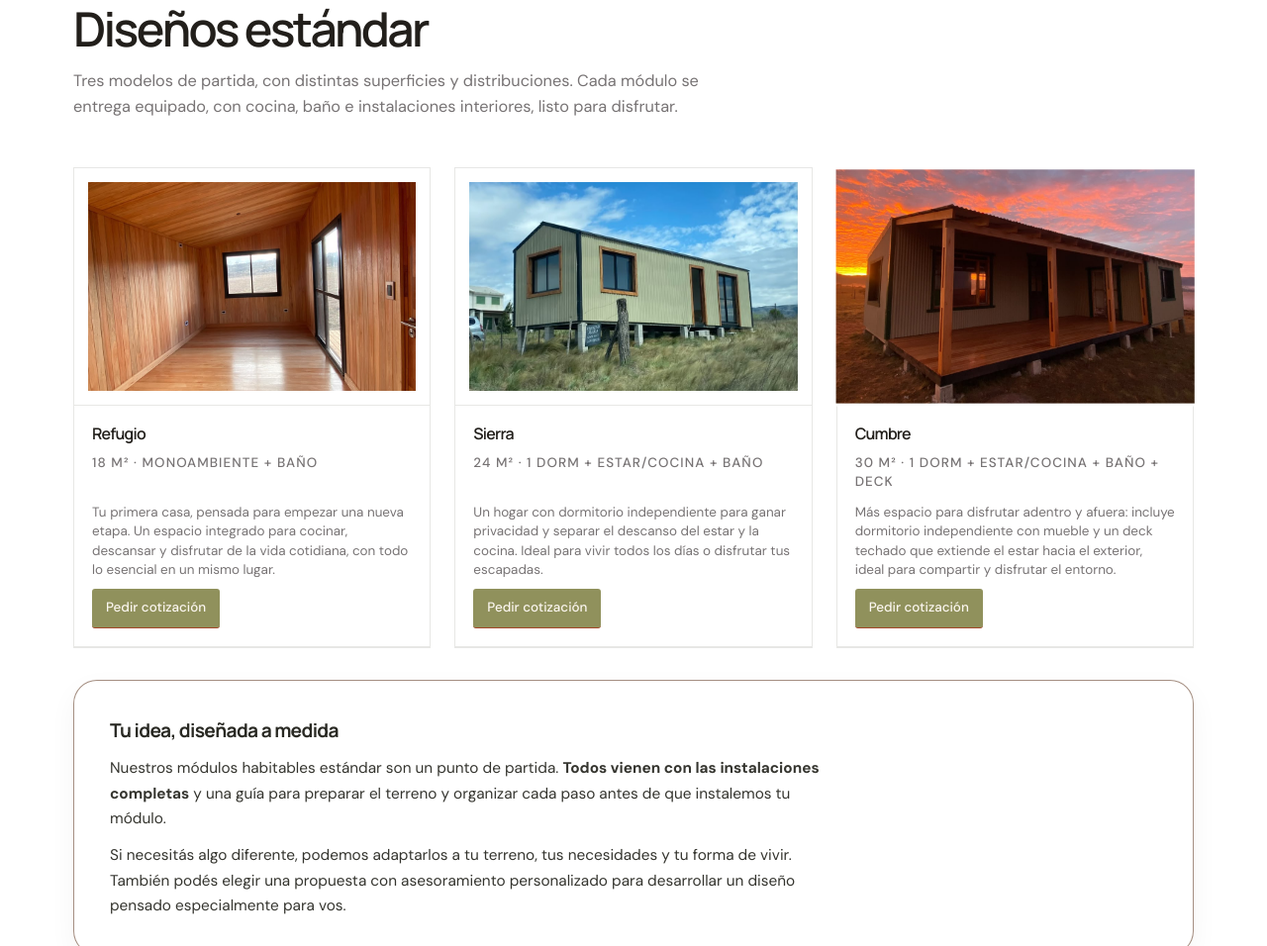
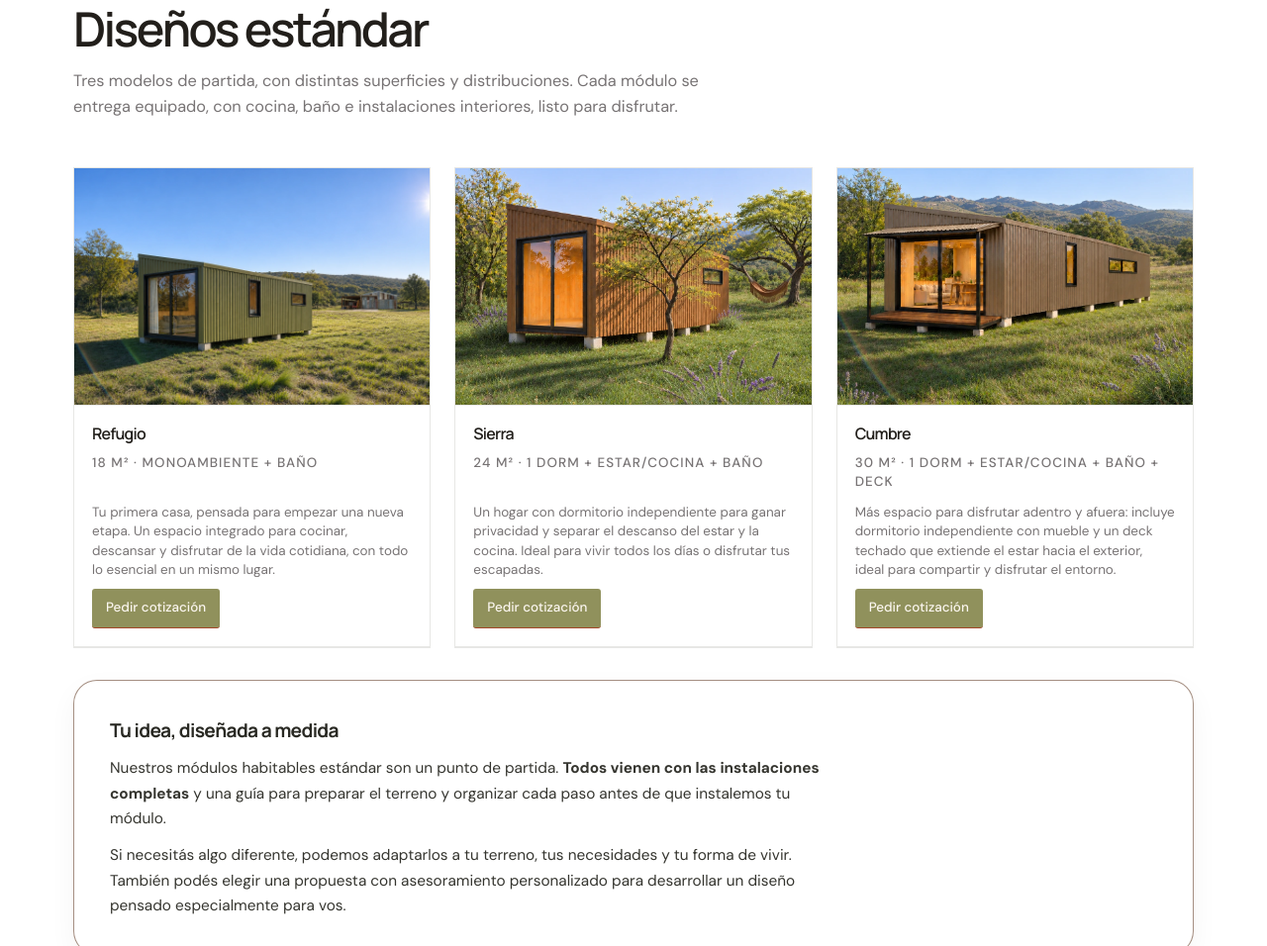
Before and after one commit to somoscajastudio-naza/modulosloronegro, a plain HTML site: page index.html in a window 1280 px wide. Shown: the part 884-1840 px from the top of the page at 99% size. Drawn offline with Linux system fonts and the light colour scheme; a script that the page names is missing.

Commit message:
Reemplaza fotos de módulos por miniaturas aprobadas sin ampliación

```diff
--- a/index.html
+++ b/index.html
@@ -479,6 +479,7 @@
   .gallery-count{position:absolute;bottom:0;left:50%;transform:translateX(-50%);color:#fff;font-size:.85rem;letter-spacing:.08em}
   @media(max-width:600px){.gallery-controls{display:none}.gallery-grid{gap:10px;padding-left:16px;padding-right:16px;margin-left:-16px;margin-right:-16px}.gallery-item{flex-basis:88vw;width:88vw;border-radius:10px}.gallery-lightbox{padding:12px}.gallery-lightbox img{max-width:100%;max-height:calc(100% - 100px)}.gallery-close{right:0;top:0;width:42px;height:42px}.gallery-prev,.gallery-next{top:auto;bottom:8px;transform:none;width:42px;height:42px}.gallery-prev{left:calc(50% - 52px)}.gallery-next{right:calc(50% - 52px)}.gallery-count{bottom:20px;font-size:.75rem}}
 
+  #modulos .module-photo{aspect-ratio:3/2;object-fit:cover;object-position:center 68%;padding:0;cursor:default;}
 </style>
 </head>
 <body>
@@ -526,7 +527,7 @@
 
       <div class="modules-grid">
         <article class="module-card">
-          <img class="module-photo" src="./assets/modelos/imagen%2018%20mts.jpeg" alt="Modelo Refugio de 18 metros cuadrados" loading="lazy">
+          <img class="module-photo" src="./assets/modelos/miniaturas/refugio-20261125.webp" alt="Modelo Refugio de 18 metros cuadrados" loading="lazy">
           <div class="module-body">
             <h3>Refugio</h3>
             <p class="module-meta">18 m² · Monoambiente + baño</p>
@@ -535,7 +536,7 @@
           </div>
         </article>
         <article class="module-card">
-          <img class="module-photo" src="./assets/modelos/imagen24mts2.jpeg" alt="Modelo Sierra de 24 metros cuadrados" loading="lazy">
+          <img class="module-photo" src="./assets/modelos/miniaturas/sierra-20261125.webp" alt="Modelo Sierra de 24 metros cuadrados" loading="lazy">
           <div class="module-body">
             <h3>Sierra</h3>
             <p class="module-meta">24 m² · 1 dorm + estar/cocina + baño</p>
@@ -544,7 +545,7 @@
           </div>
         </article>
         <article class="module-card">
-          <img class="module-photo cumbre-photo" src="./assets/modelos/imagen%2030mts.jpeg" alt="Modelo Cumbre de 30 metros cuadrados al atardecer" loading="lazy">
+          <img class="module-photo" src="./assets/modelos/miniaturas/cumbre-20261125.webp" alt="Modelo Cumbre de 30 metros cuadrados con deck y alero" loading="lazy">
           <div class="module-body">
             <h3>Cumbre</h3>
             <p class="module-meta">30 m² · 1 dorm + estar/cocina + baño + deck</p>
```
Also changed, not shown: assets/modelos/miniaturas/cumbre-20261125.webp (added), assets/modelos/miniaturas/refugio-20261125.webp (added), assets/modelos/miniaturas/sierra-20261125.webp (added).
